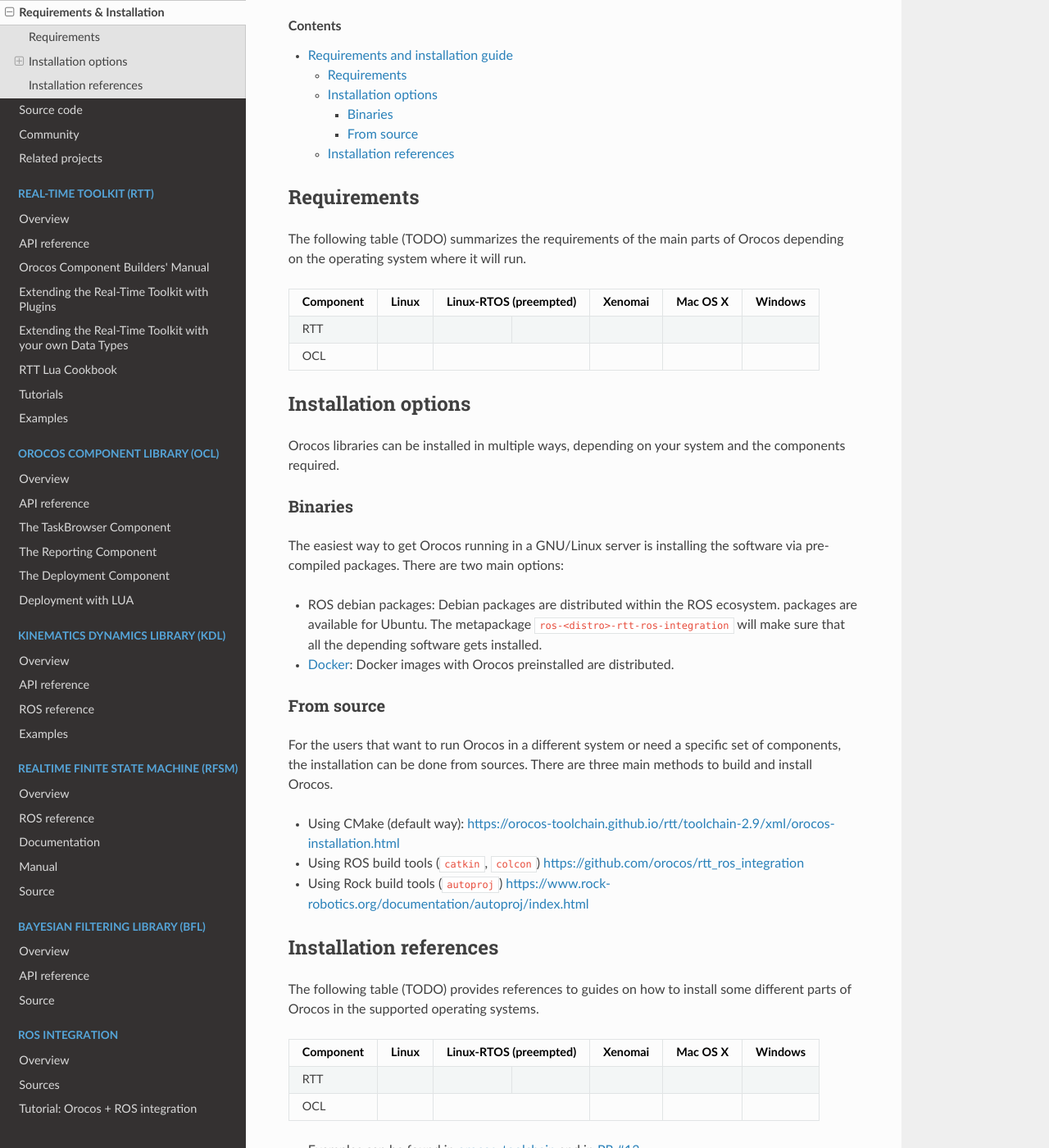
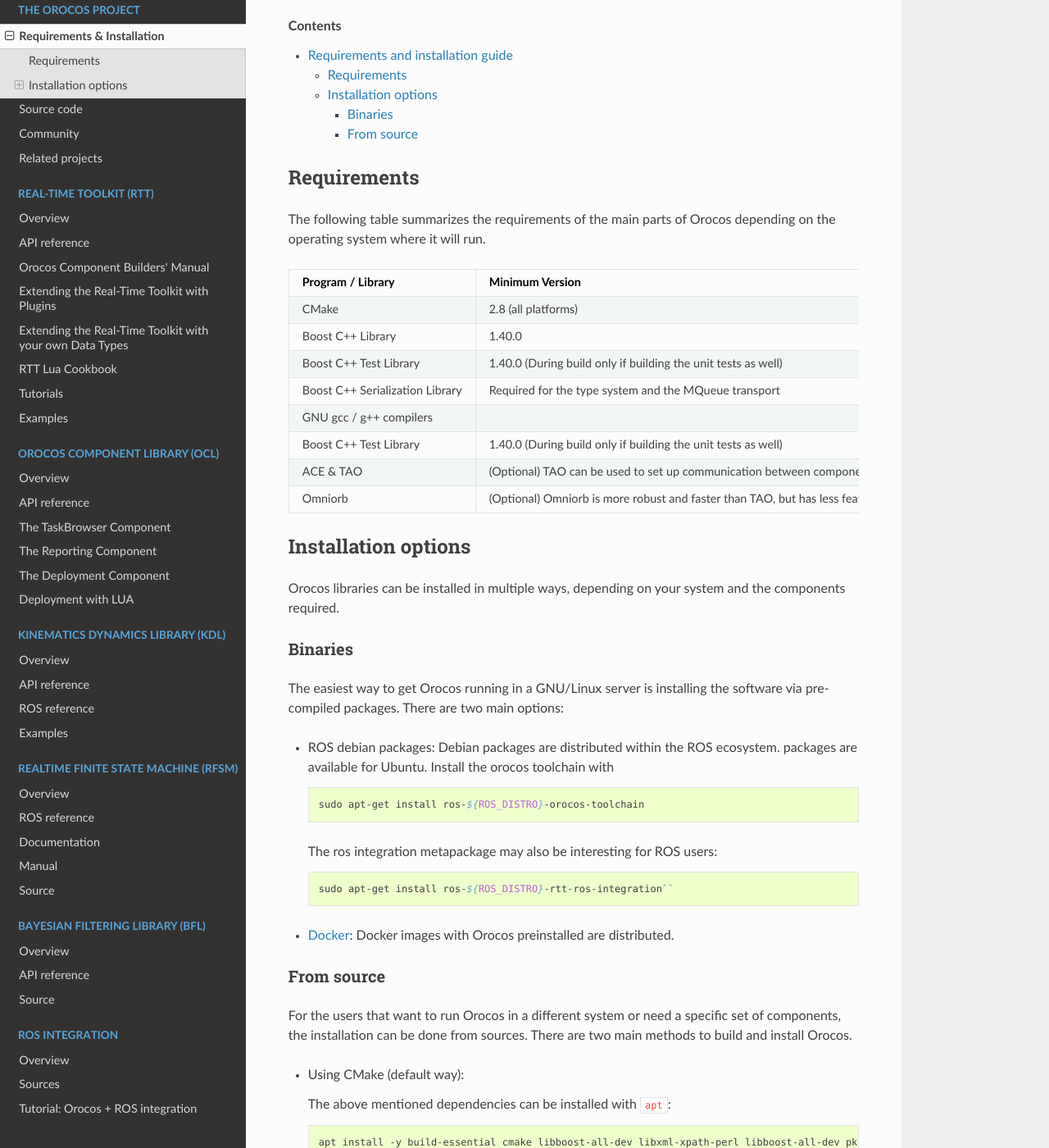
Before and after one commit to orocos/orocos-docs, a Sphinx documentation site: the page built from docs/docs_main/installation.rst, in a window 1280 px wide and 1400 px high, scrolled down 241 px. Shown: the whole window at 82% size. Built offline with Sphinx 7.4.7 and the Read the Docs theme 2.0.0, drawn with Linux system fonts in a browser that asks for light colours; some of the changed text lies outside the part shown.

Commit message:
Add installation manual

```diff
--- a/docs/docs_main/installation.rst
+++ b/docs/docs_main/installation.rst
@@ -14,16 +14,28 @@
 Requirements
 ============
 
-The following table (TODO) summarizes the requirements of the main parts of
+The following table summarizes the requirements of the main parts of
 Orocos depending on the operating system where it will run.
 
-+-----------+------------+------------------------+---------+------------+---------+
-| Component | Linux      | Linux-RTOS (preempted) | Xenomai | Mac OS X   | Windows |
-+===========+============+============+===========+=========+============+=========+
-| RTT       |            |            |           |         |            |         |
-+-----------+------------+------------+-----------+---------+------------+---------+
-| OCL       |            |                        |         |            |         |
-+-----------+------------+------------+-----------+---------+------------+---------+
++---------------------------------+---------------------------------------------------------------------------------------------------+
+| Program / Library               | Minimum Version                                                                                   |
++=================================+===================================================================================================+
+| CMake                           | 2.8   (all platforms)                                                                             |
++---------------------------------+---------------------------------------------------------------------------------------------------+
+| Boost C++ Library               | 1.40.0                                                                                            |
++---------------------------------+---------------------------------------------------------------------------------------------------+
+| Boost C++ Test Library          | 1.40.0 (During build only if building the unit tests as well)                                     |
++---------------------------------+---------------------------------------------------------------------------------------------------+
+| Boost C++ Serialization Library | Required for the type system and the MQueue transport                                             |
++---------------------------------+---------------------------------------------------------------------------------------------------+
+| GNU gcc / g++ compilers         |                                                                                                   |
++---------------------------------+---------------------------------------------------------------------------------------------------+
+| Boost C++ Test Library          | 1.40.0 (During build only if building the unit tests as well)                                     |
++---------------------------------+---------------------------------------------------------------------------------------------------+
+| ACE & TAO                       | (Optional) TAO can be used to set up communication between components in a networked environment. |
++---------------------------------+---------------------------------------------------------------------------------------------------+
+| Omniorb                         | (Optional) Omniorb is more robust and faster than TAO, but has less features.                     |
++---------------------------------+---------------------------------------------------------------------------------------------------+
 
 .. _installation-options:
 
@@ -40,9 +52,18 @@
 the software via pre-compiled packages. There are two main options:
 
 - ROS debian packages: Debian packages are distributed within the ROS ecosystem.
-  packages are available for Ubuntu. The metapackage
-  ``ros-<distro>-rtt-ros-integration`` will make sure that all the depending
-  software gets installed.
+  packages are available for Ubuntu. Install the orocos toolchain with
+
+  .. code-block:: bash
+
+    sudo apt-get install ros-${ROS_DISTRO}-orocos-toolchain
+
+  The ros integration metapackage may also be interesting for ROS users:
+
+  .. code-block:: bash
+
+    sudo apt-get install ros-${ROS_DISTRO}-rtt-ros-integration``
+
 - `Docker <https://hub.docker.com/u/orocos>`_: Docker images with Orocos
   preinstalled are distributed.
 
@@ -51,32 +72,50 @@
 
 For the users that want to run Orocos in a different system or need a specific
 set of components, the installation can be done from sources.
-There are three main methods to build and install Orocos.
+There are two main methods to build and install Orocos.
 
 - Using CMake (default way):
-  https://orocos-toolchain.github.io/rtt/toolchain-2.9/xml/orocos-installation.html
-- Using ROS build tools (``catkin``, ``colcon``)
-  https://github.com/orocos/rtt_ros_integration
-- Using Rock build tools (``autoproj``)
-  https://www.rock-robotics.org/documentation/autoproj/index.html
 
-Installation references
-=======================
+  The above mentioned dependencies can be installed with ``apt``:
 
-The following table (TODO) provides references to guides on how to install some
-different parts of Orocos in the supported operating systems.
+  .. code-block:: bash
 
-+-----------+------------+------------------------+---------+------------+---------+
-| Component | Linux      | Linux-RTOS (preempted) | Xenomai | Mac OS X   | Windows |
-+===========+============+============+===========+=========+============+=========+
-| RTT       |            |            |           |         |            |         |
-+-----------+------------+------------+-----------+---------+------------+---------+
-| OCL       |            |                        |         |            |         |
-+-----------+------------+------------+-----------+---------+------------+---------+
+      apt install -y build-essential cmake libboost-all-dev libxml-xpath-perl libboost-all-dev pkg-config libxml2-dev
 
+  If you want to built RTT with Corba support, you will also need the OmniORB packages:
 
-- Examples can be found in
-  `orocos_toolchain <https://github.com/orocos-toolchain/orocos_toolchain>`_ and
-  in `PR #13 <https://github.com/orocos-toolchain/orocos_toolchain/pull/13>`_.
-- Build generated packages:
-  https://www.orocos.org/wiki/orocos/toolchain/getting-started/cmake-and-building
+  .. code-block:: bash
+
+      apt install omniorb omniidl omniorb-idl omniorb-nameserver libomniorb4-dev
+
+  Clone the source repo from github:
+
+  .. code-block:: bash
+
+      git clone --recursive git@github.com:orocos-toolchain/orocos_toolchain.git
+
+  Invoke the ``configure`` script:
+
+  .. code-block:: bash
+
+    ./configure --prefix=<installation prefix> [<options>]
+
+  It's just a wrapper around CMake and has the following options:
+
+  .. code-block:: none
+
+    Available options:
+      --prefix <prefix>        Installation prefix (-DCMAKE_INSTALL_PREFIX)
+      --{en|dis}able-corba     Enable/Disable CORBA transport plugin (-DENABLE_CORBA)
+      --omniorb                Select CORBA implementation OmniORB
+      --tao                    Select CORBA implementation TAO
+
+  The install prefix defaults to ``/usr/local``.
+
+  Compile and install using:
+
+  .. code-block:: bash
+
+    make install
+
+- Using ROS build tools (``catkin``, ``colcon``), see https://github.com/orocos/rtt_ros_integration
```
